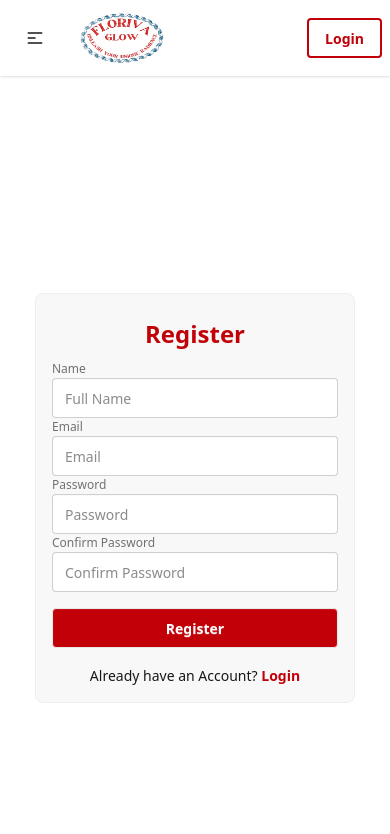
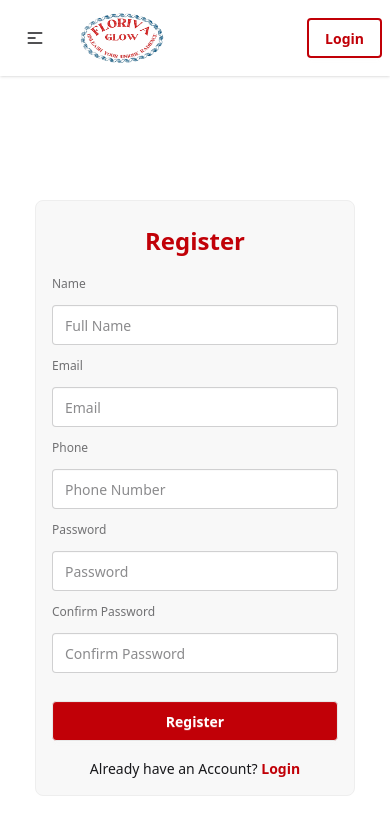
Before and after one commit to mrnirob143/floriva-glow-react-client, a React (Vite) app: page /register in a window 390 px wide. Shown: the top 834 px of the page. Built offline with nearby package versions, Linux system fonts and the light colour scheme.

Commit message:
add phone

```diff
--- a/src/Components/Register.jsx
+++ b/src/Components/Register.jsx
@@ -10,18 +10,21 @@ const Register = () => {
           Register
         </legend>
 
-        <form>
+        <form className="flex flex-col gap-3 mt-2">
           <label className="label">Name</label>
-          <input type="text" className="input" placeholder="Full Name" />
+          <input type="text" className="input input-bordered w-full" placeholder="Full Name" required />
 
           <label className="label">Email</label>
-          <input type="email" className="input" placeholder="Email" />
+          <input type="email" className="input input-bordered w-full" placeholder="Email" required />
+
+          <label className="label">Phone</label>
+          <input type="tel" className="input input-bordered w-full" placeholder="Phone Number" required />
 
           <label className="label">Password</label>
-          <input type="password" className="input" placeholder="Password" />
+          <input type="password" className="input input-bordered w-full" placeholder="Password" required />
 
           <label className="label">Confirm Password</label>
-          <input type="password" className="input" placeholder="Confirm Password" />
+          <input type="password" className="input input-bordered w-full" placeholder="Confirm Password" required />
 
           <button className="btn bg-red-700 text-white mt-4 w-full">
             Register
```
